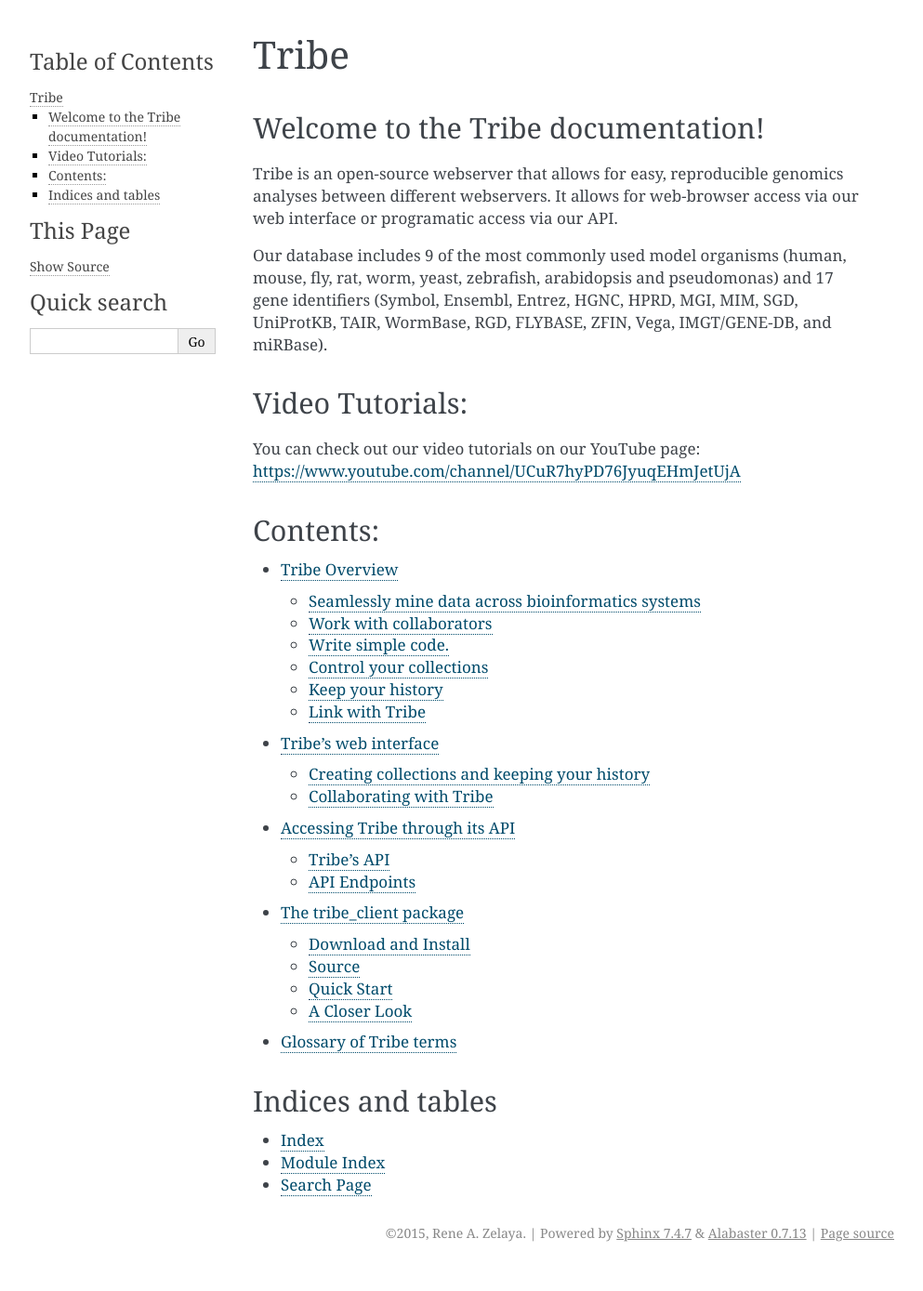
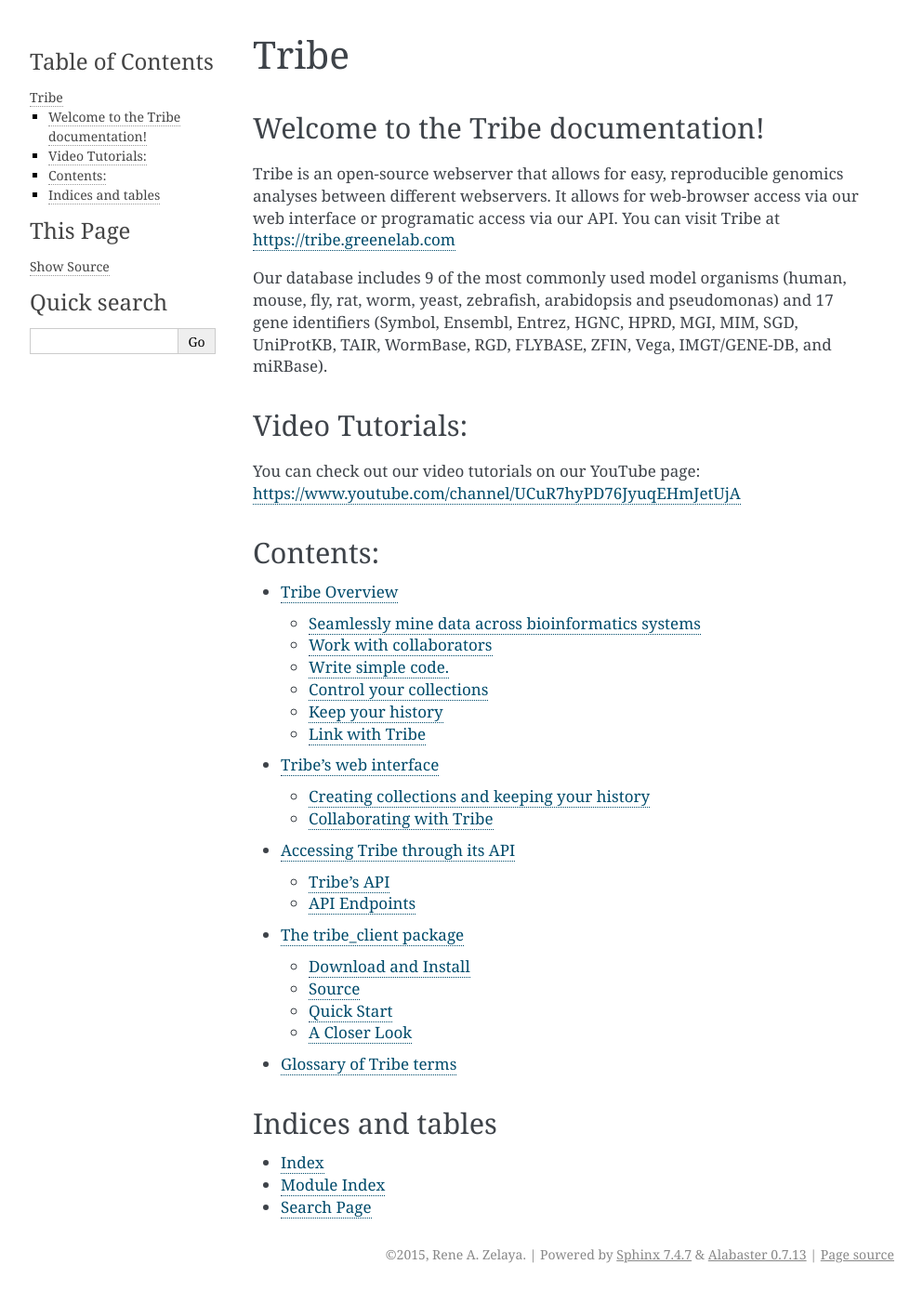
Before and after one commit to greenelab/tribe, a Sphinx documentation site: the page built from docs/source/index.rst, in a window 1280 px wide. Shown: the whole page at 93% size, without its empty margins (148-1141 px from the left). Built offline with Sphinx 7.4.7, drawn with Linux system fonts in a browser that asks for light colours; before the commit the page ends 1366 px from its top, so only the background shows below that.

Commit message:
Adding Tribe website url to README.rst

```diff
--- a/docs/source/index.rst
+++ b/docs/source/index.rst
@@ -5,7 +5,7 @@
 
 Welcome to the Tribe documentation!
 ------------------------------------
-Tribe is an open-source webserver that allows for easy, reproducible genomics analyses between different webservers. It allows for web-browser access via our web interface or programatic access via our API.
+Tribe is an open-source webserver that allows for easy, reproducible genomics analyses between different webservers. It allows for web-browser access via our web interface or programatic access via our API. You can visit Tribe at https://tribe.greenelab.com
 
 Our database includes 9 of the most commonly used model organisms (human, mouse, fly, rat, worm, yeast, zebrafish, arabidopsis and pseudomonas) and 17 gene identifiers (Symbol, Ensembl, Entrez, HGNC, HPRD, MGI, MIM, SGD, UniProtKB, TAIR, WormBase, RGD, FLYBASE, ZFIN, Vega, IMGT/GENE-DB, and miRBase).
 
```
